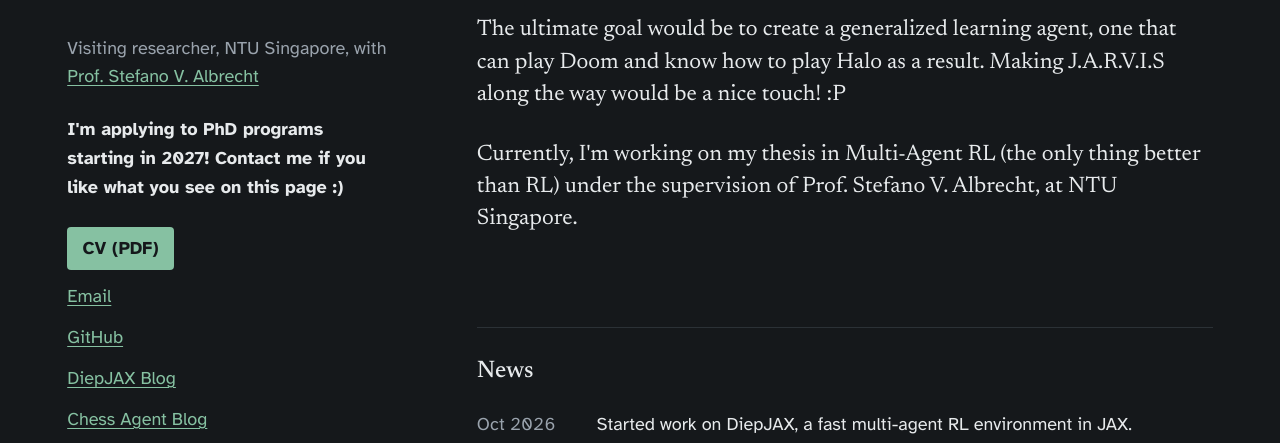
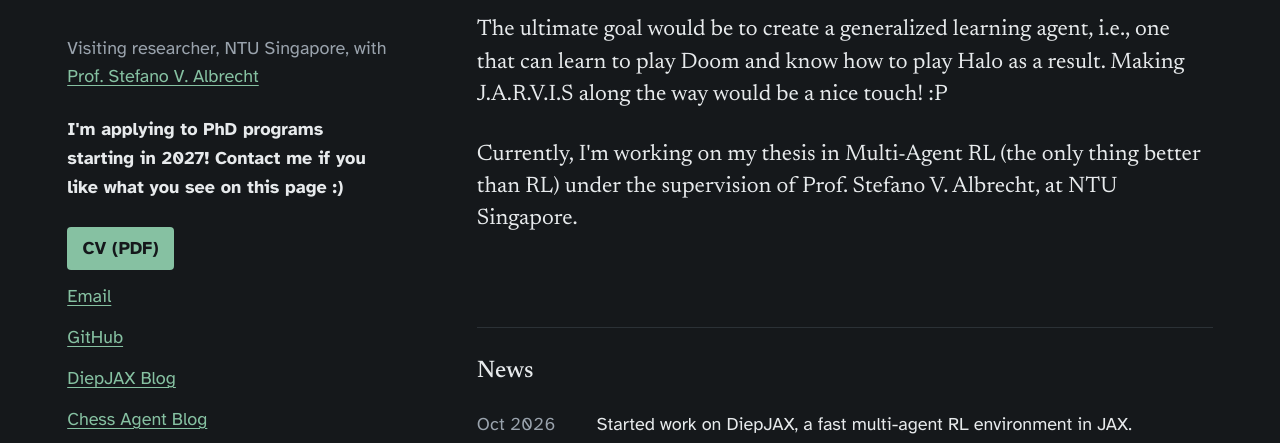
Before and after one commit to aadhithyan-velan-m/aadhithyan-velan-m.github.io, a plain HTML site: page index.html in a window 1280 px wide. Shown: the part 298-741 px from the top of the page. Drawn offline with Linux system fonts and the light colour scheme.

Commit message:
Update index.html

```diff
--- a/index.html
+++ b/index.html
@@ -65,7 +65,7 @@
             </p>
 
             <p>
-                The ultimate goal would be to create a generalized learning agent, one that can play Doom and know
+                The ultimate goal would be to create a generalized learning agent, i.e., one that can learn to play Doom and know
                 how to play Halo as a result. Making J.A.R.V.I.S along the way would be a nice touch! :P
             </p>
 
```
